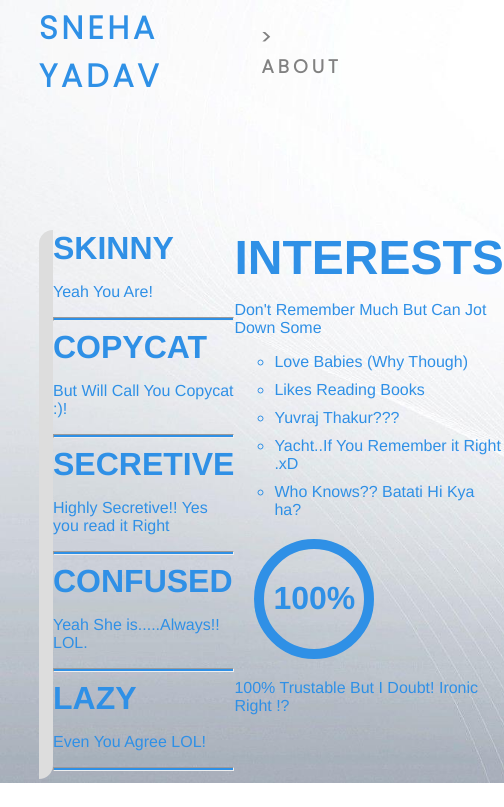
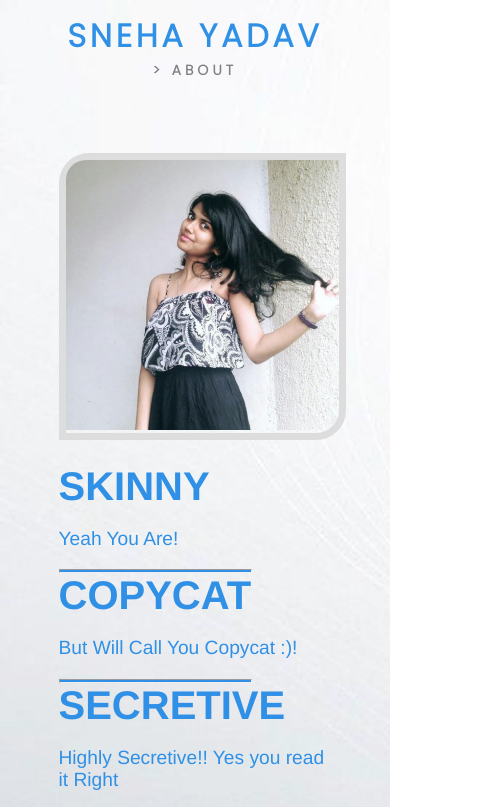
Before and after one commit to SunnyC28/Sneha, a plain HTML site: page about.html in a window 390 px wide. Shown: the top 807 px of the page, 504 px wide, since content can reach past the window. Drawn offline with Linux system fonts and the light colour scheme.

Commit message:
Update aboutstyles.css

```diff
--- a/aboutstyles.css
+++ b/aboutstyles.css
@@ -1,29 +1,30 @@
 @import url('https://fonts.googleapis.com/css2?family=Poppins:wght@300&display=swap');
 body
 {
-
+    font-size: 12px;
     margin: 0px;
-    padding:1% 10%;
-    background-image: url('./Images/wp3589868.jpg');
+     background-image: url('images/wp3589868.jpg');
     background-size: cover;
     background-repeat: no-repeat;
+    box-sizing: border-box;
 }
 
 nav
 {
+
     display: flex;
     align-items: center;
     justify-content: space-between;
     font-family: 'Poppins', sans-serif;
     letter-spacing: 4px;
     margin-bottom: 130px;
-
+    padding: 1rem 15rem;
 }
 
 
 
 nav h1{
-    font-size: 2em;
+    font-size: 2rem;
     color: rgb(47,144,230);
 }
 
@@ -36,24 +37,24 @@ a:visited{
 }
 nav h3:hover{
     color: #2f90e6;
-
-
 }
 
 .cont{
+    box-sizing: border-box;
     display: flex;
     width: 100%;
     font-family: HelveticaNeue-Light, "Helvetica Neue Light", "Helvetica Neue", Helvetica, Arial, "Lucida Grande", sans-serif;
     color: #2f90e6;
     justify-content: space-around;
     margin: 0 auto;
-
+ box-sizing: border-box;
+    padding: 0 15em;
 
 }
 
 
 .img-cont{
-    width: 350px;
+    width: 25%;
     border-radius: 30px 0px 30px 0px;
     border: 7px solid rgb(221, 221, 221);
     transition: all 0.1s linear;
@@ -91,24 +92,10 @@ li{
     width: 100px;
     border-radius: 100px;
     border: 10px solid #2f90e6;
-
 }
 
-footer{
-    position: fixed;
-  left: 0;
-  bottom: 0;
-  height: 50px;
-  width: 100%;
-  background-color: rgb(47,144,230);
-  color: white;
-  text-align: center;
-}
 
 .hr-ver{
-
-
-
     width: 5px;
     background-color: rgb(47,144,230);
 }
@@ -117,3 +104,50 @@ footer{
     height: 2px;
     background-color: #2f90e6;
 }
+
+
+.card h1,.info2 h1{
+    font-size: 2.5rem;
+}
+
+.card p,.info2 p{
+    font-size: 1.2rem;
+}
+
+.info2 li{
+    font-size: 1rem;
+}
+
+@media (max-width:675px)
+{
+   body{
+       padding: 0em;
+       box-sizing: border-box;
+   }
+
+   nav{
+       display: flex;
+       flex-direction: column;
+       text-align: center;
+       padding:1em;
+       margin-bottom: 5em;
+   }
+
+   .cont{
+       display: flex;
+       flex-direction: column;
+       width: 70%;
+       padding: 0px;
+   }
+
+   .img-cont{
+       width: 100%;
+       margin: 0 auto;
+       margin-bottom: 2em;
+   }
+
+   hr{
+       width: 70%;
+       margin: 0px;
+   }
+}
```
